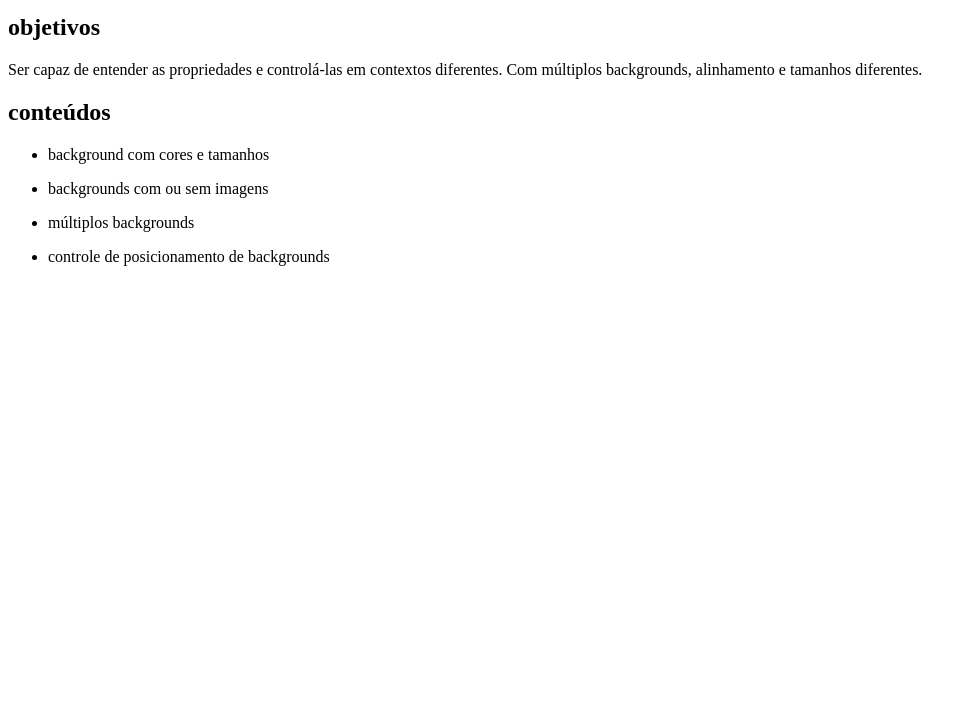
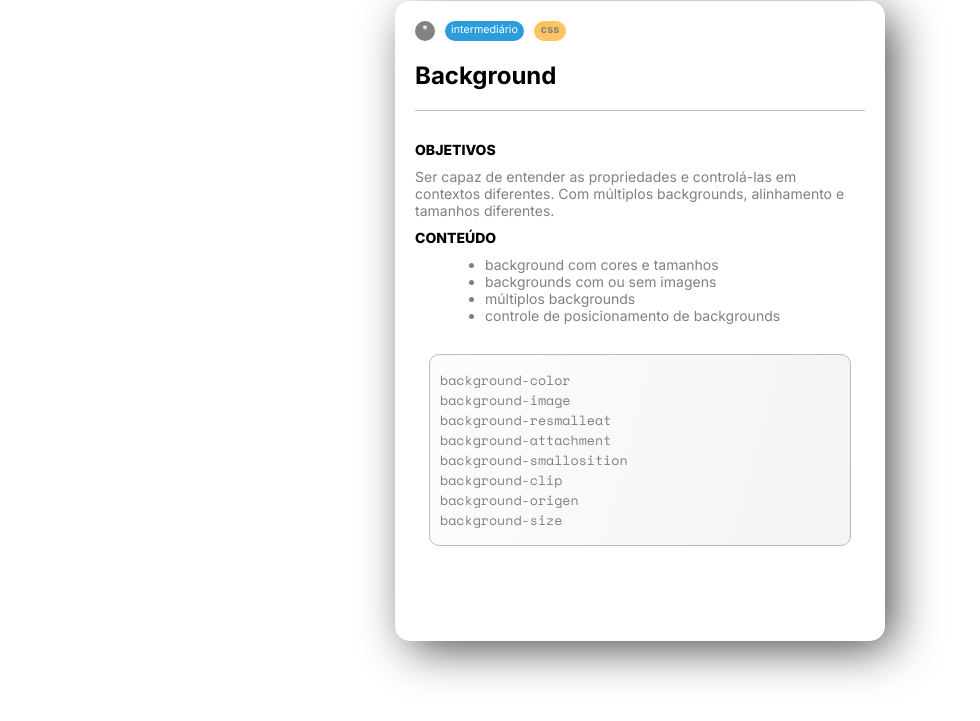
Before and after one commit to dev-willem/atividades-frontend, a plain HTML site: page atividade-flex-1/index.html in a window 1280 px wide. Shown: the part 79-800 px from the top of the page, without its empty margins (0-980 px from the left). Drawn offline with nearby package versions, Linux system fonts and the light colour scheme.

Commit message:
envio das 3 primeiras atividades flexbox

```diff
--- a/atividade-flex-1/index.html
+++ b/atividade-flex-1/index.html
@@ -1,55 +1,60 @@
 <!DOCTYPE html>
-<html lang="en">
+
+<html lang="pt-br">
+
 <head>
     <meta charset="UTF-8">
+    <meta http-equiv="X-UA-Compatible" content="IE=edge">
     <meta name="viewport" content="width=device-width, initial-scale=1.0">
-    <title>Document</title>
+    <title>Flexbox1</title>
+    <link rel="stylesheet" href="style.css">
 </head>
+
 <body>
-    <section>
-        <div>
-            <header>
-                <div class="flags">
-                    <span>*</span>
-                    <span>intermediário</span>
-                    <span>css</span>
+    <div class="main">
+        <div class="card">
+            <div class="top">
+                <div class="tag">
+                    <h6 class="gray">*</h6>
+                    <h6 class="blue">intermediário</h6>
+                    <h6 class="yellow">css</h6>
                 </div>
-                <h1>Background</h1>
-            </header>
+                <div class="tittle">
+                    <h1>Background</h1>
+                </div>
+            </div>
 
-            <main>
-                <div class="objetivos">
-                    <h2>objetivos</h2>
-                    <p>Ser capaz de entender as propriedades e controlá-las em contextos diferentes. Com múltiplos backgrounds, alinhamento e tamanhos diferentes.</p>
+            <div class="mid">
+                <div class="item">
+                    <h2>OBJETIVOS</h2>
+                    <p>Ser capaz de entender as propriedades e controlá-las em contextos diferentes. Com múltiplos
+                        backgrounds, alinhamento e tamanhos diferentes.</p>
                 </div>
-
-                <div class="conteudos">
-                    <h2>conteúdos</h2>
+                <div class="item">
+                    <h2>CONTEÚDO</h2>
                     <ul>
-                        <li>
-                            <p>background com cores e tamanhos</p>
-                        </li>
-                        <li>
-                            <p>backgrounds com ou sem imagens</p>
-                        </li>
-                        <li>
-                            <p>múltiplos backgrounds</p>
-                        </li>
-                        <li>
-                            <p>controle de posicionamento de backgrounds</p>
-                        </li>
+                        <li>background com cores e tamanhos</li>
+                        <li>backgrounds com ou sem imagens</li>
+                        <li>múltiplos backgrounds</li>
+                        <li>controle de posicionamento de backgrounds</li>
                     </ul>
                 </div>
+            </div>
 
-                <div class="exemplos">
+            <div class="bottom">
+                <div class="background-list">
+                    <small>background-color</small>
+                    <small>background-image</small>
+                    <small>background-resmalleat</small>
+                    <small>background-attachment</small>
+                    <small>background-smallosition</small>
+                    <small>background-clip</small>
+                    <small>background-origen</small>
+                    <small>background-size</small>
+                </div>
+            </div>
+        </div>
+    </div>
+</body>
 
-                </div>
-            </main>
-
-            <footer>
-
-            </footer>
-        </div>
-    </section>
-</body>
 </html>
--- a/atividade-flex-1/style.css
+++ b/atividade-flex-1/style.css
@@ -0,0 +1,114 @@
+@import url('https://fonts.googleapis.com/css2?family=Inter:ital,opsz,wght@0,14..32,100..900;1,14..32,100..900&display=swap');
+@import url('https://fonts.googleapis.com/css2?family=Space+Mono:ital,wght@0,400;0,700;1,400;1,700&display=swap');
+
+* {
+    margin: 0;
+}
+
+body {
+    font-family: "Inter", sans-serif;
+    color: gray;
+}
+
+.main {
+    height: 100vh;
+    width: 100%;
+    display: flex;
+    justify-content: center;
+    align-items: center;
+}
+
+.card {
+    height: 600px;
+    width: 450px;
+    padding: 20px;
+    border-radius: 15px;
+    display: flex;
+    flex-direction: column;
+    gap: 30px;
+    box-shadow: 10px 10px 47px -4px rgba(0, 0, 0, 0.75);
+}
+
+.top {
+    border-bottom: 1px solid #bdbdbd;
+}
+
+.top .tag {
+    display: flex;
+    margin-bottom: 20px;
+}
+
+.blue, .yellow, .gray {
+    border-radius: 10px;
+    text-align: center;
+    margin-right: 10px;
+    padding: 2px;
+}
+
+.gray {
+    display: flex;
+    padding: 2px 7px 4px 7px;
+    align-items: flex-start;
+    gap: 10px;
+    color: #fff;
+
+    border-radius: 50px;
+    background: #828282;
+}
+
+.blue {
+    background: #2D9CDB;
+    width: 75px;
+    height: 16px;
+    color: white;
+    font-weight: 400;
+}
+
+.yellow {
+    background: #FFC460;
+    width: 28px;
+    height: 16px;
+}
+
+.bottom {
+    display: flex;
+    justify-content: center;
+    align-items: center;
+}
+
+.background-list {
+    display: flex;
+    flex-direction: column;
+    justify-content: center;
+    width: 400px;
+    height: 190px;
+    font-family: "Space Mono", monospace;
+    padding: 0px 10px 0px 10px;
+
+    border-radius: 10px;
+    border: 1px solid var(--Gray-4, #BDBDBD);
+    background: var(--gradiente, linear-gradient(105deg, rgba(196, 196, 196, 0.04) 1.21%, rgba(178, 178, 178, 0.15) 97.68%));
+}
+
+ul li {
+    margin-left: 30px;
+    font-size: 14px;
+}
+
+h1 {
+    font-size: 24px;
+    margin-bottom: 20px;
+    color: black;
+}
+
+h2 {
+    font-size: 14px;
+    font-weight: 800;
+    color: black;
+    margin-bottom: 10px;
+}
+
+p {
+    font-size: 14px;
+    margin-bottom: 10px;
+}
--- /dev/null
+++ b/atividade-flex-2/style.css
@@ -0,0 +1,114 @@
+@import url('https://fonts.googleapis.com/css2?family=Inter:ital,opsz,wght@0,14..32,100..900;1,14..32,100..900&display=swap');
+
+* {
+    margin: 0;
+    padding: 0;
+}
+
+.flex {
+    display: flex;
+    flex-direction: column;
+}
+
+.main {
+    font-family: "Inter", sans-serif;
+    height: 100vh;
+}
+
+.card {
+    height: 205px;
+    width: 350px;
+    padding: 30px;
+    box-shadow: 10px 10px 100px -23px rgba(0, 0, 0, 0.75);
+    ;
+}
+
+a {
+    padding: 8px 16px;
+    text-decoration: none;
+    background: #E4ECF7;
+    color: black;
+}
+
+.drive {
+    background: #E4ECF7;
+    height: 48px;
+    width: 48px;
+    padding: 5px;
+}
+
+.menu {
+    height: 24px;
+    width: 24px;
+}
+
+.bar-gray, .bar-blue {
+    height: 8px;
+}
+
+.bar-gray {
+    width: 100%;
+    background: #E4ECF7;
+}
+
+.bar-blue {
+    width: 240px;
+}
+
+.blue {
+    background: #4C6FFF;
+    color: white;
+}
+
+.border-25 {
+    border-radius: 10px;
+}
+
+.size-16 {
+    font-size: 16px;
+}
+
+.size-14 {
+    font-size: 14px;
+}
+
+.size-10 {
+    font-size: 10px;
+}
+
+.weight-400 {
+    font-weight: 400;
+}
+
+.weight-800 {
+    font-weight: 800;
+}
+
+.color-gray {
+    color: #425466;
+}
+
+.gap-40 {
+    gap: 40px;
+}
+
+.gap-20 {
+    gap: 20px;
+}
+
+.flex-center {
+    justify-content: center;
+    align-items: center;
+}
+
+.flex-between {
+    justify-content: space-between;
+}
+
+.direction-row {
+    flex-direction: row;
+}
+
+.border {
+    border: 1px solid red;
+}
```
Also changed, not shown: atividade-flex-2/index.html (added, +56 -0 lines), atividade-flex-3/index.html (added, +70 -0 lines), atividade-flex-2/assets/Vector.svg (added), atividade-flex-2/assets/horizontal.svg (added), atividade-flex-3/style.css (added).
